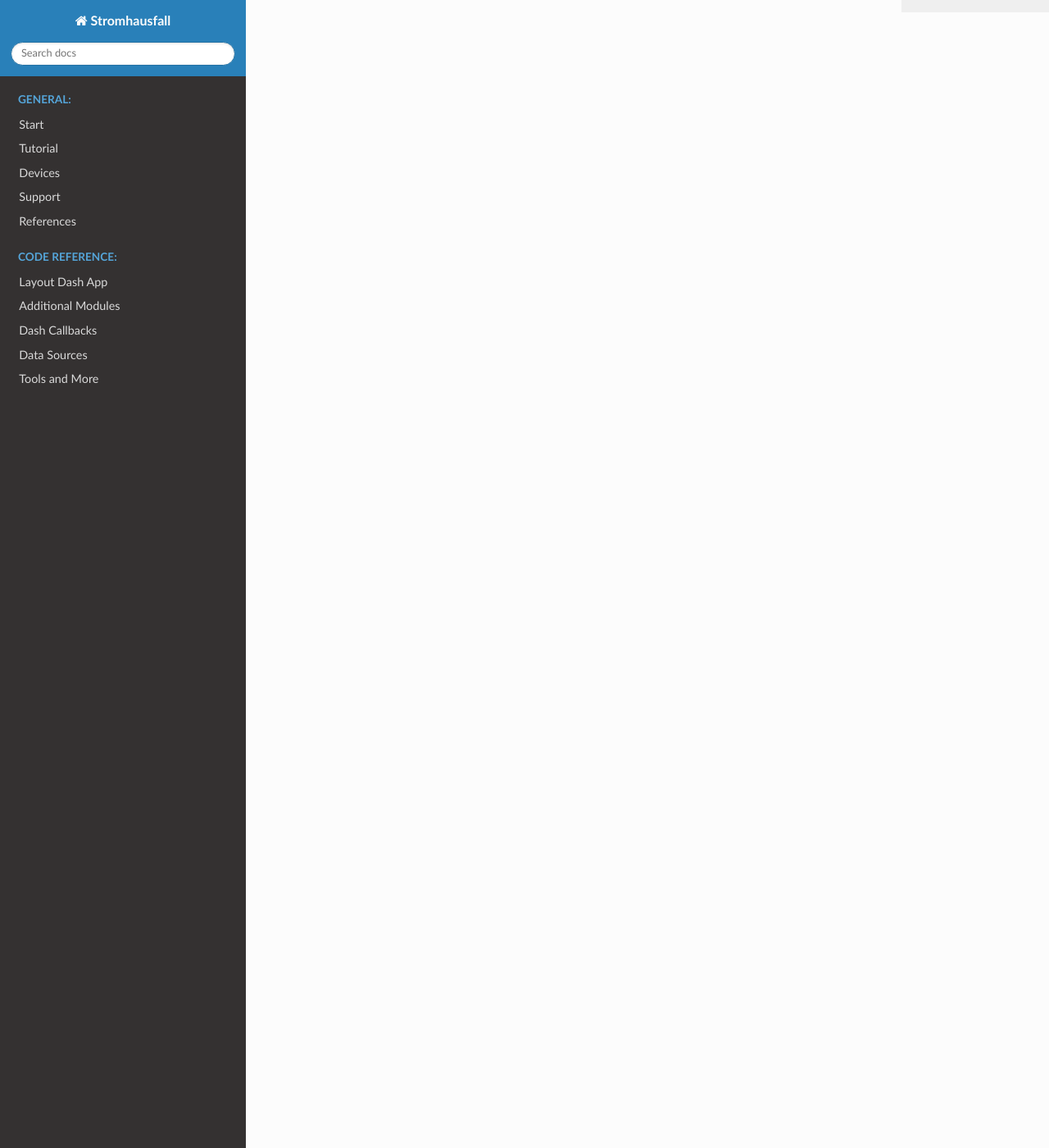
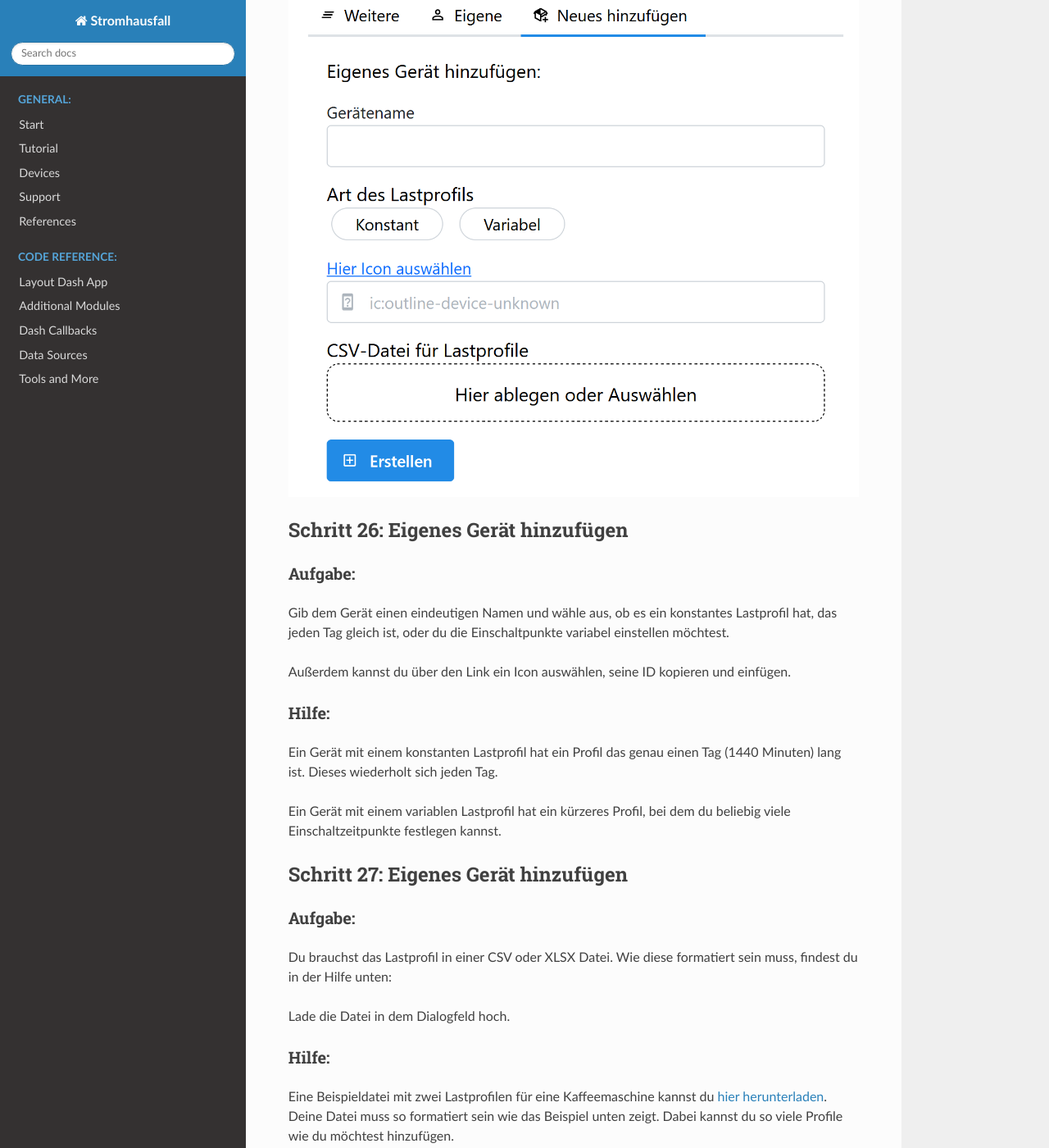
Before and after one commit to felixhus/stromhausfall, a Sphinx documentation site: the page built from docs/tutorial.md, in a window 1280 px wide and 1400 px high, scrolled down 20612 px. Shown: the whole window at 82% size. Built offline with Sphinx 7.4.7 and the Read the Docs theme 2.0.0, drawn with Linux system fonts in a browser that asks for light colours; some of the changed text lies outside the part shown.

Commit message:
Tutorial done

```diff
--- a/docs/tutorial.md
+++ b/docs/tutorial.md
@@ -260,10 +260,71 @@ Die nächsten Schritte beschreiben, wie du ein neues Gerät mit einem eigenen La
 
 ### Hilfe:
 
+
 ## Schritt 25: Eigenes Gerät hinzufügen
 
 ### Aufgabe:
-Um ein eigenes Gerät hinzuzufügen, brauchst du das Lastprofil in einer CSV oder XLSX Datei. Wie diese formatiert sein muss, findest du in der Hilfe unten:
+Um ein eigenes Gerät hinzuzufügen, klickst du auf das + einer Steckdosenleiste und dann auf "Weitere". Jetzt wechselst du in den Reiter "Neues Hinzufügen".
 
 ### Hilfe:
-Eine Beispieldatei mit zwei Lastprofilen für eine Kaffeemaschine kannst du [hier herunterladen](https://github.com/felixhus/stromhausfall/blob/main/assets/start_konfiguration.json)
+Du siehst dieses Fenster:
+
+![text](./pics_tutorial/step25.png)
+
+## Schritt 26: Eigenes Gerät hinzufügen
+
+### Aufgabe:
+Gib dem Gerät einen eindeutigen Namen und wähle aus, ob es ein konstantes Lastprofil hat, das jeden Tag gleich ist, oder du die Einschaltpunkte variabel einstellen möchtest.
+
+Außerdem kannst du über den Link ein Icon auswählen, seine ID kopieren und einfügen.
+
+### Hilfe:
+Ein Gerät mit einem konstanten Lastprofil hat ein Profil das genau einen Tag (1440 Minuten) lang ist. Dieses wiederholt sich jeden Tag.
+
+Ein Gerät mit einem variablen Lastprofil hat ein kürzeres Profil, bei dem du beliebig viele Einschaltzeitpunkte festlegen kannst.
+
+
+## Schritt 27: Eigenes Gerät hinzufügen
+
+### Aufgabe:
+Du brauchst das Lastprofil in einer CSV oder XLSX Datei. Wie diese formatiert sein muss, findest du in der Hilfe unten:
+
+Lade die Datei in dem Dialogfeld hoch.
+
+### Hilfe:
+Eine Beispieldatei mit zwei Lastprofilen für eine Kaffeemaschine kannst du [hier herunterladen](https://github.com/felixhus/stromhausfall/blob/main/assets/Kaffeemaschine_Lastprofile.xlsx).
+Deine Datei muss so formatiert sein wie das Beispiel unten zeigt. Dabei kannst du so viele Profile wie du möchtest hinzufügen.
+
+Wenn die Profile nicht die gleichen Zeitschritte haben, kannst du wie in der Beispieldatei zusätzliche Seiten in der XLSX Datei nutzen.
+
+|   time   | Profil 1 | Profil 2 |
+|:--------:|:--------:|:--------:|
+| 07:01:00 |   100    |    75    |
+| 07:02:00 |   100    |   100    |
+| 07:02:30 |   100    |   125    |
+| 07:03:00 |   100    |   150    |
+| 07:05:00 |    0     |   125    |
+| 07:20:00 |    50    |   100    |
+
+## Schritt 28: Eigenes Gerät hinzufügen
+
+### Aufgabe:
+Jetzt klickst du auf "Erstellen", wenn das erfolgreich war bekommst du eine Benachrichtigung.
+
+Du kannst das Gerät jetzt über den Reiter "Eigene" auswählen, einen Raum bestimmen und zum Haus hinzufügen.
+
+### Hilfe:
+
+![text](./pics_tutorial/step28.png)
+
+## Schritt 29: Eigene Geräte herunterladen
+
+### Aufgabe:
+Wenn du viele eigene Geräte hast, ist das hinzufügen bei jeder Nutzung der App mühsam. Du kannst alle Geräte zusammen in einer Datei im Menü oben rechts unter "Download eigene Geräte" herunterladen.
+
+Beim nächsten Start der App musst du nur diese eine Datei im Reiter "Eigene" bei den weiteren Geräten hochladen.
+
+### Hilfe:
+Zum wieder Hochladen gehst du bevor du neue Geräte erstellst auf das + der Steckdosenleiste, auf "Weitere" un dann auf den Reiter "Eigene". Hier kannst du deine zuvor heruntergeladene Datei jetzt einfügen.
+
+![text](./pics_tutorial/step29.png)
```
Also changed, not shown: docs/pics_tutorial/step25.png (added), docs/pics_tutorial/step28.png (added), docs/pics_tutorial/step29.png (added).
